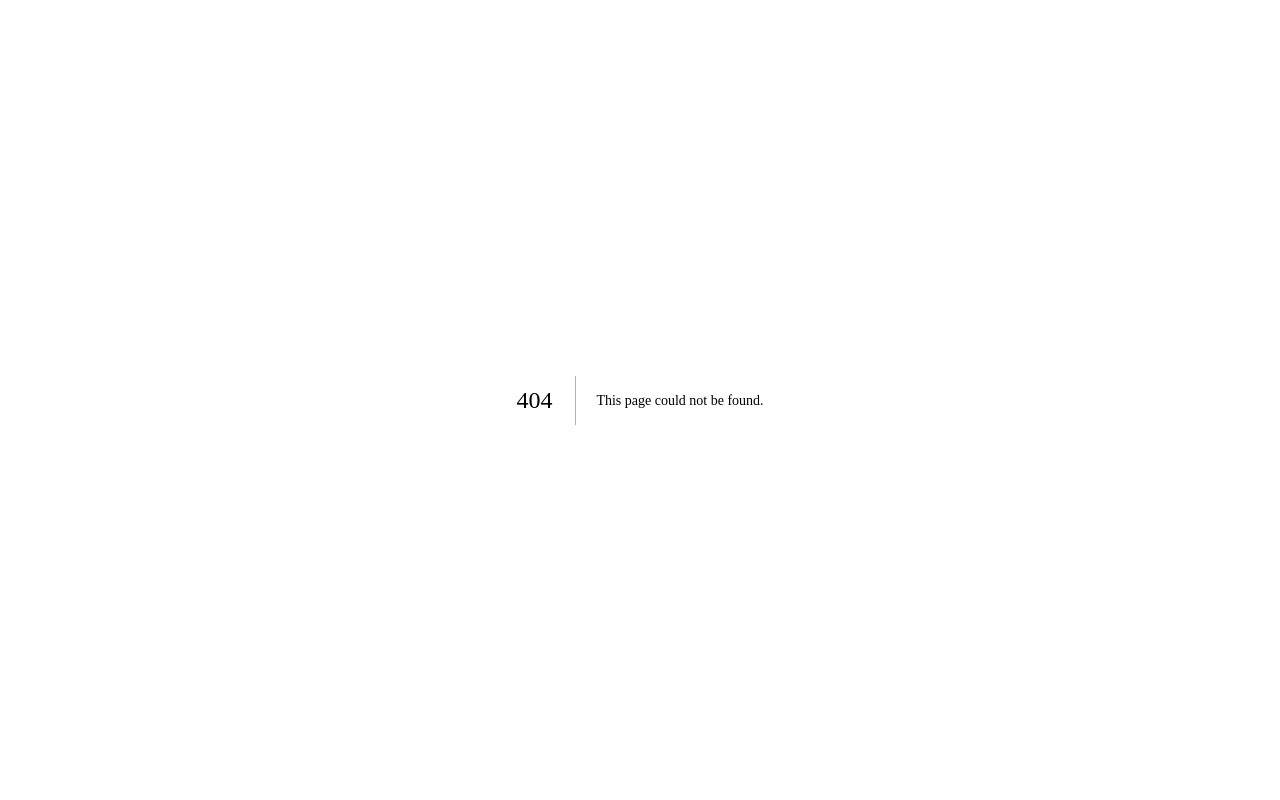
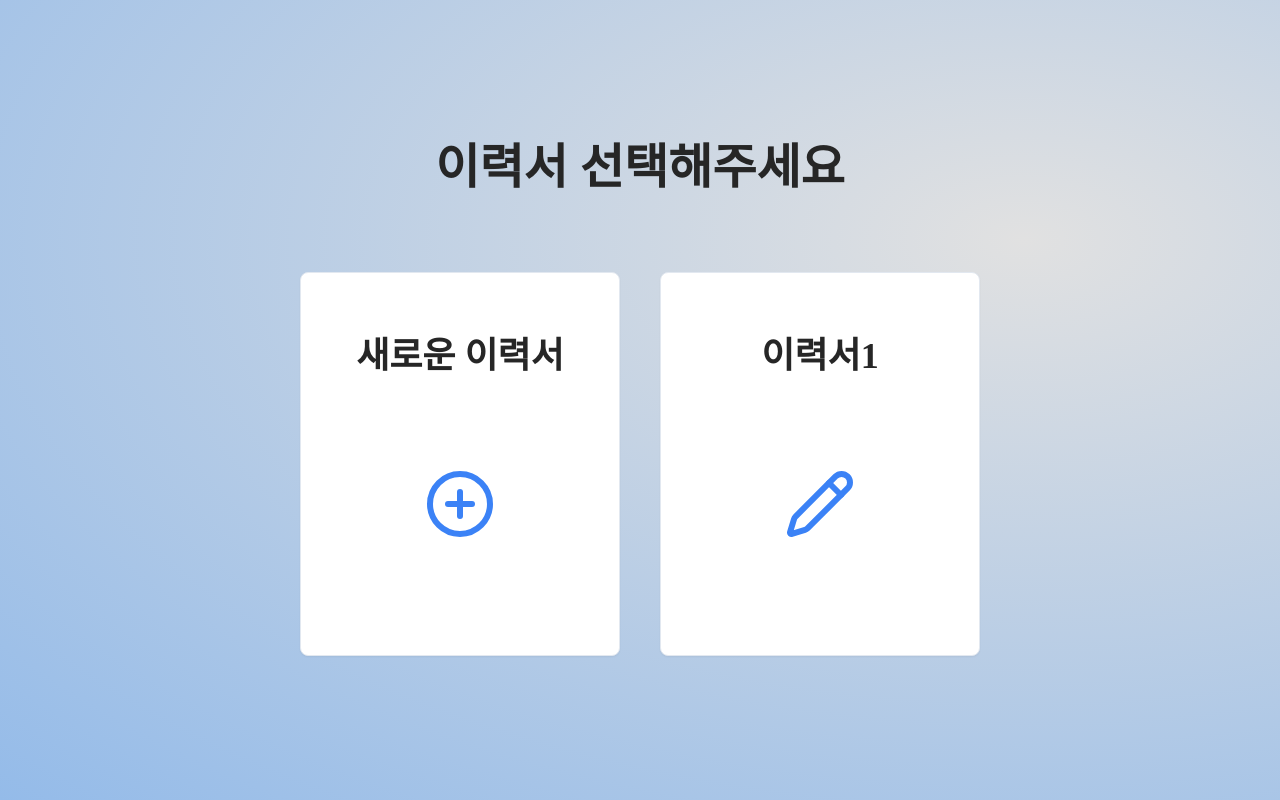
Before and after one commit to mrbonk97/resume-box, a Next.js app: page /list in a window 1280 px wide. Before the commit this address had no page. Built offline with nearby package versions, Linux system fonts and the light colour scheme.

Commit message:
feat 리스트 페이지 구현

```diff
--- /dev/null
+++ b/app/list/page.tsx
@@ -0,0 +1,52 @@
+import { Pencil, PlusCircle } from "lucide-react";
+import {
+  Card,
+  CardContent,
+  CardFooter,
+  CardHeader,
+  CardTitle,
+} from "@/components/ui/card";
+import { Button } from "@/components/ui/button";
+import Link from "next/link";
+
+const ListPage = () => {
+  return (
+    <main className="min-h-full w-full radical-bg flex2 flex-col gap-20 py-24">
+      <h1 className="text-5xl font-semibold text-neutral-800">
+        이력서 선택해주세요
+      </h1>
+      <section className="w-full px-20">
+        <ul className="flex flex-wrap items-center justify-center gap-10">
+          <li>
+            <Card className="h-96 w-80 flex2">
+              <CardContent className="h-full flex items-center flex-col justify-evenly">
+                <span className="text-4xl font-semibold text-neutral-800">
+                  새로운 이력서
+                </span>
+                <Link href="/create">
+                  <Button variant={"ghost"} className="h-32 w-32 rounded-full">
+                    <PlusCircle className="text-blue-500" size={72} />
+                  </Button>
+                </Link>
+              </CardContent>
+            </Card>
+          </li>
+          <li>
+            <Card className="h-96 w-80 flex2">
+              <CardContent className="h-full flex items-center flex-col justify-evenly">
+                <span className="text-4xl font-semibold text-neutral-800">
+                  이력서1
+                </span>
+                <Button variant={"ghost"} className="h-32 w-32 rounded-full">
+                  <Pencil className="text-blue-500" size={72} />
+                </Button>
+              </CardContent>
+            </Card>
+          </li>
+        </ul>
+      </section>
+    </main>
+  );
+};
+
+export default ListPage;
```
